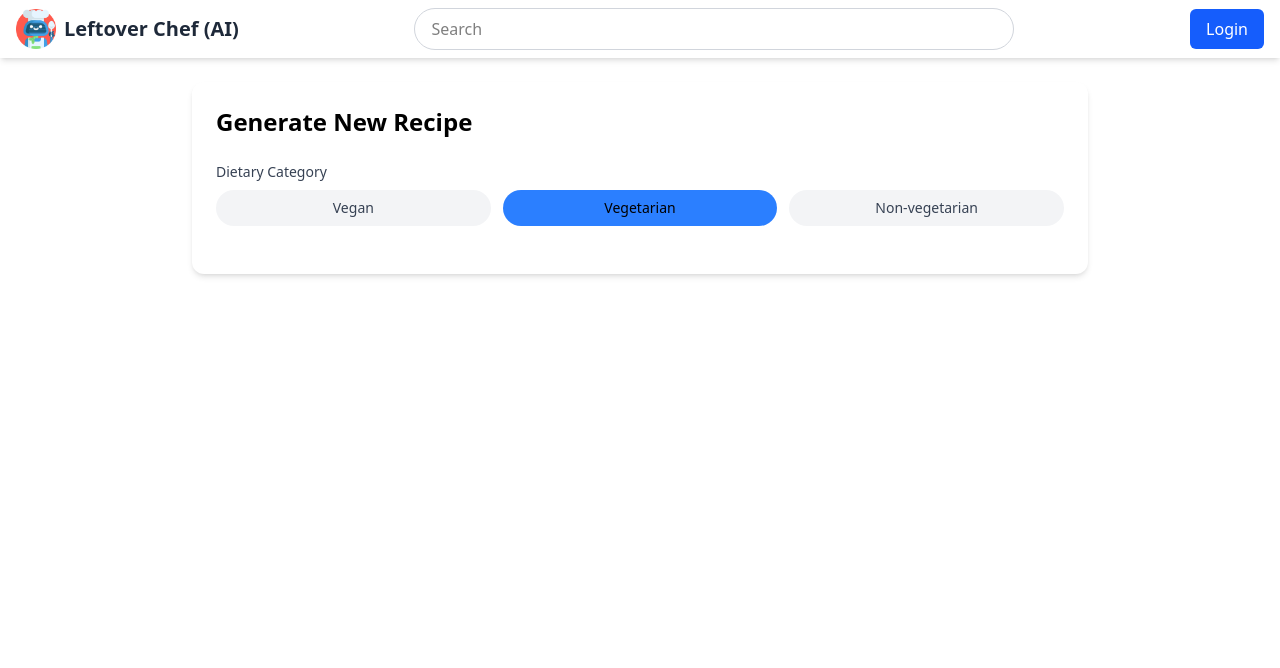
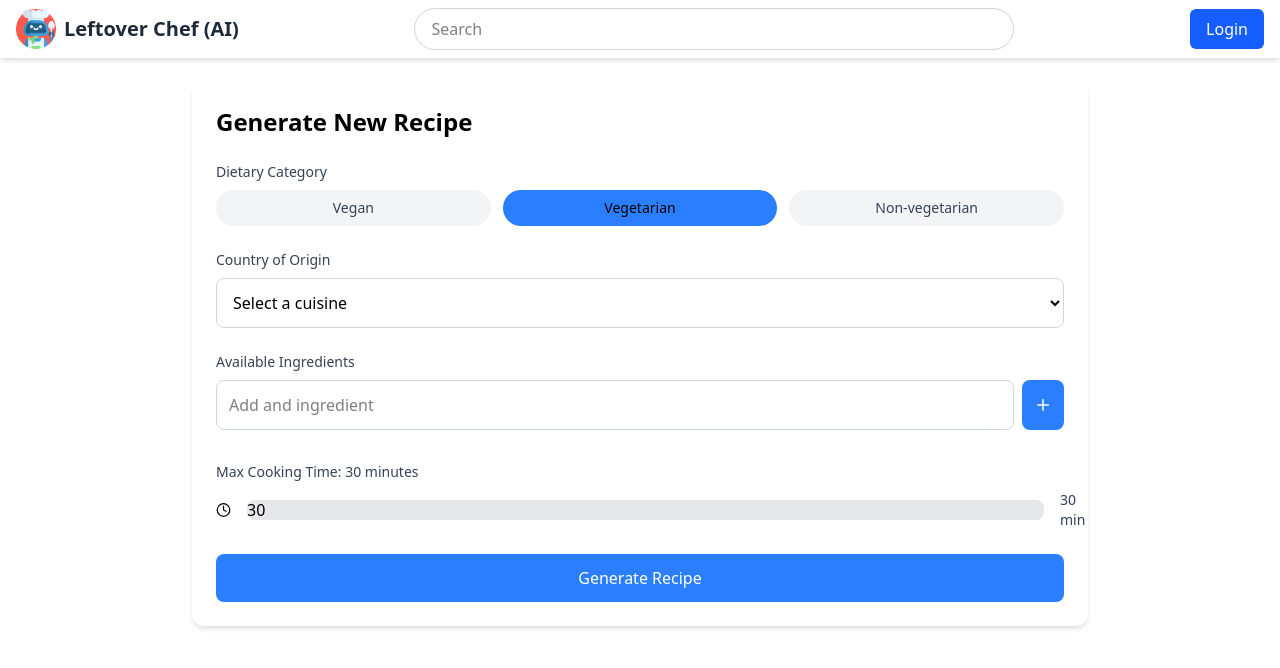
Before and after one commit to DipuSd/Leftover-chef-AI-, a React (Vite) app: page / in a window 1280 px wide. Shown: the top 668 px of the page. Built offline with nearby package versions, Linux system fonts and the light colour scheme.

Commit message:
finished recipe generation form

```diff
--- a/src/pages/recipe generation/UserInpuSection.jsx
+++ b/src/pages/recipe generation/UserInpuSection.jsx
@@ -57,7 +57,90 @@ function UserInputSection() {
               ))}
             </div>
           </div>
-          <div></div>
+          <div>
+            <label className="block text-sm font-medium text-gray-700 mb-2">
+              Country of Origin
+            </label>
+            <select
+              id="origin"
+              value={origin}
+              onChange={(e) => setOrigin(e.target.value)}
+              className="w-full p-3 border border-gray-300 rounded-lg focus:ring-2 focus:ring-blue-500 focus:border-blue-500"
+              required
+            >
+              <option value="">Select a cuisine</option>
+              {countries.map((country) => (
+                <option key={country} value={country}>
+                  {country}
+                </option>
+              ))}
+            </select>
+          </div>
+          <div>
+            <label className="block text-sm font-medium text-gray-700 mb-2">
+              Available Ingredients
+            </label>
+            <div className="flex gap-2 mb-2">
+              <input
+                type="text"
+                value={ingredient}
+                onChange={(e) => setIngredient(e.target.value)}
+                placeholder="Add and ingredient"
+                className="flex-1 p-3 border border-gray-300 rounded-lg focus:ring-2 focus:ring-blue-500 focus:border-blue-500"
+              />
+              <button
+                type="button"
+                onClick={addIngredient}
+                className="bg-blue-500 text-white p-3 rounded-lg hover:bg-blue-600 flex items-center"
+              >
+                <FiPlus size={18} />
+              </button>
+            </div>
+            <div className="flex flex-wrap gap-2">
+              {ingredients.map((item) => (
+                <span
+                  key={item}
+                  className="inline-flex items-center bg-gray-100 text-gray-800 text-sm py-1 px-3 rounded-full"
+                >
+                  {item}
+                  <button
+                    type="button"
+                    onClick={() => removeIngredient(item)}
+                    className="ml-2 text-gray-500 hover:text-red-500"
+                  >
+                    <FiX size={14} />
+                  </button>
+                </span>
+              ))}
+            </div>
+          </div>
+          <div>
+            <label className="block text-sm font medium text-gray-700 mb-2">
+              Max Cooking Time: {timeRange} minutes
+            </label>
+            <div className="flex items-center gap-4">
+              <FiClock className="text-gray" />
+              <input
+                type="text"
+                min="10"
+                max="120"
+                step="5"
+                value={timeRange}
+                onChange={(e) => setTimeRange(e.target.value)}
+                className="w-full h-5 bg-gray-200 rounded-lg appearance-none cursor-pointer"
+              />
+              <span className="text-sm font-medium text-gray-700 w-1">
+                {timeRange} min
+              </span>
+            </div>
+          </div>
+          <button
+            type="submit"
+            className="w-full bg-blue-500 text-white py-3 px-4 rounded-lg hover:bg-blue-600 transition-colors font-medium cursor-pointer"
+            disabled={!origin || ingredient.length == 0}
+          >
+            Generate Recipe
+          </button>
         </form>
       </div>
     </div>
```
